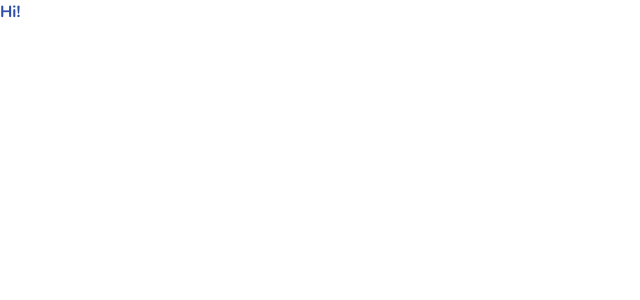
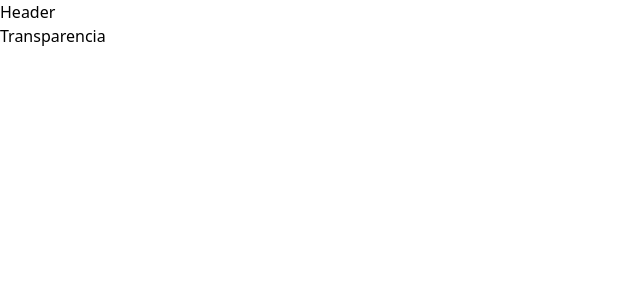
Before and after one commit to flaviare1s/irl, a React (Vite) app: page /transparencia in a window 1280 px wide. Shown: the top 300 px of the page, without its empty margins (0-640 px from the left). Built offline with nearby package versions, Linux system fonts and the light colour scheme.

Commit message:
Roteamento e criação da estrutura inicial

```diff
--- a/package.json
+++ b/package.json
@@ -11,8 +11,13 @@
   },
   "dependencies": {
     "@tailwindcss/vite": "^4.0.13",
+    "irl": "file:",
     "react": "^19.0.0",
+    "react-burger-menu": "^3.1.0",
     "react-dom": "^19.0.0",
+    "react-icons": "^5.5.0",
+    "react-modal": "^3.16.3",
+    "react-router-dom": "^7.3.0",
     "tailwindcss": "^4.0.13"
   },
   "devDependencies": {
--- a/src/App.jsx
+++ b/src/App.jsx
@@ -1,8 +1,23 @@
+import { BrowserRouter, Route, Routes } from "react-router-dom"
+import { Home } from "./pages/Home"
+import { Header } from "./components/Header"
+import { Transparencia } from "./pages/Transparencia"
+import { FacaParte } from "./pages/FacaParte"
+
 function App() {
 
   return (
     <>
-      <div className="font-nunito text-primary font-bold">Hi!</div>
+      <BrowserRouter>
+      <Header />
+        <main>
+          <Routes>
+            <Route path="/" element={<Home />} />
+            <Route path="/transparencia" element={<Transparencia />} />
+            <Route path="/doacoes" element={<FacaParte />} />
+          </Routes>
+        </main>
+      </BrowserRouter>
     </>
   )
 }
--- /dev/null
+++ b/src/components/Footer.jsx
@@ -0,0 +1,5 @@
+export const Footer = () => {
+  return (
+    <div>Footer</div>
+  )
+}
--- /dev/null
+++ b/src/components/Header.jsx
@@ -0,0 +1,5 @@
+export const Header = () => {
+  return (
+    <div>Header</div>
+  )
+}
--- /dev/null
+++ b/src/pages/FacaParte.jsx
@@ -0,0 +1,5 @@
+export const FacaParte = () => {
+  return (
+    <div>FacaParte</div>
+  )
+}
--- /dev/null
+++ b/src/pages/Home.jsx
@@ -0,0 +1,5 @@
+export const Home = () => {
+  return (
+    <div>Home</div>
+  )
+}
--- /dev/null
+++ b/src/pages/Transparencia.jsx
@@ -0,0 +1,5 @@
+export const Transparencia = () => {
+  return (
+    <div>Transparencia</div>
+  )
+}
```
Also changed, not shown: 1 other file (tests, documents, lock files or other folders).
